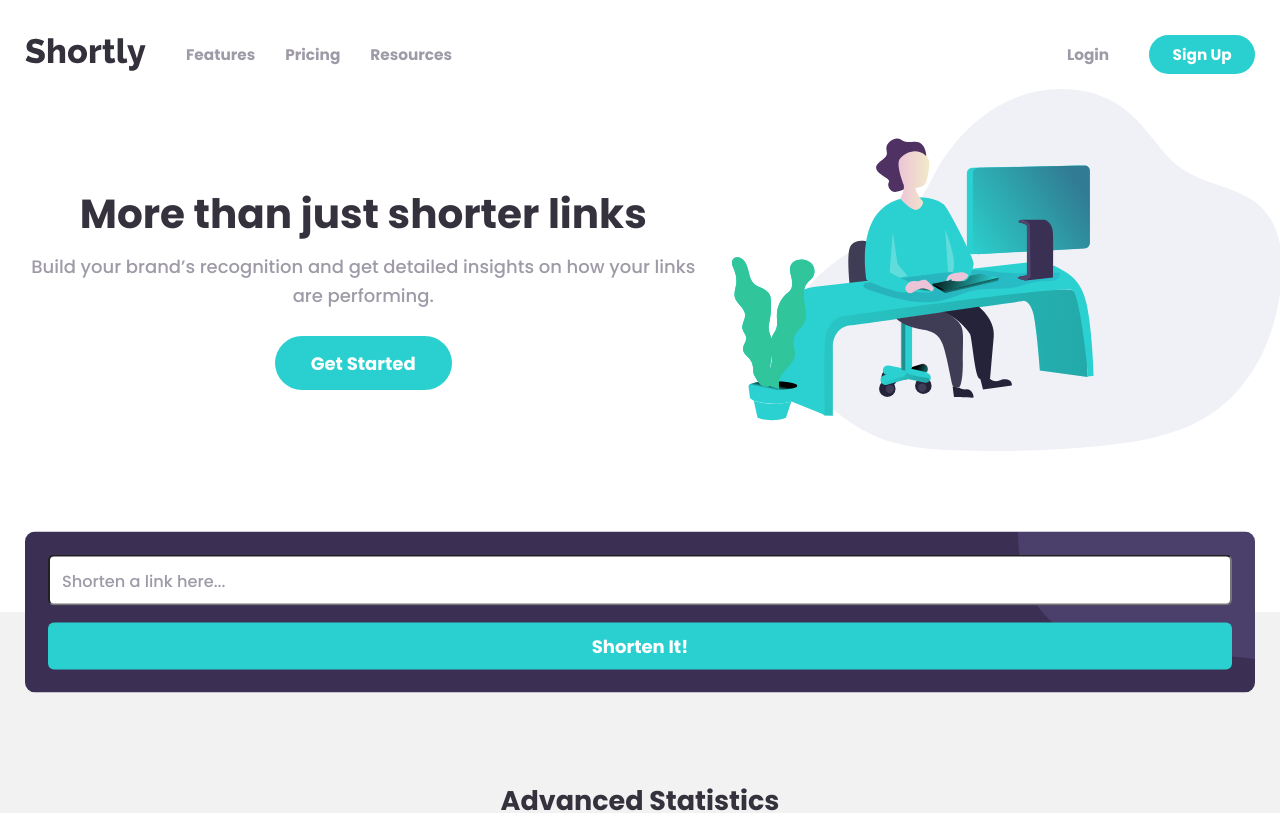
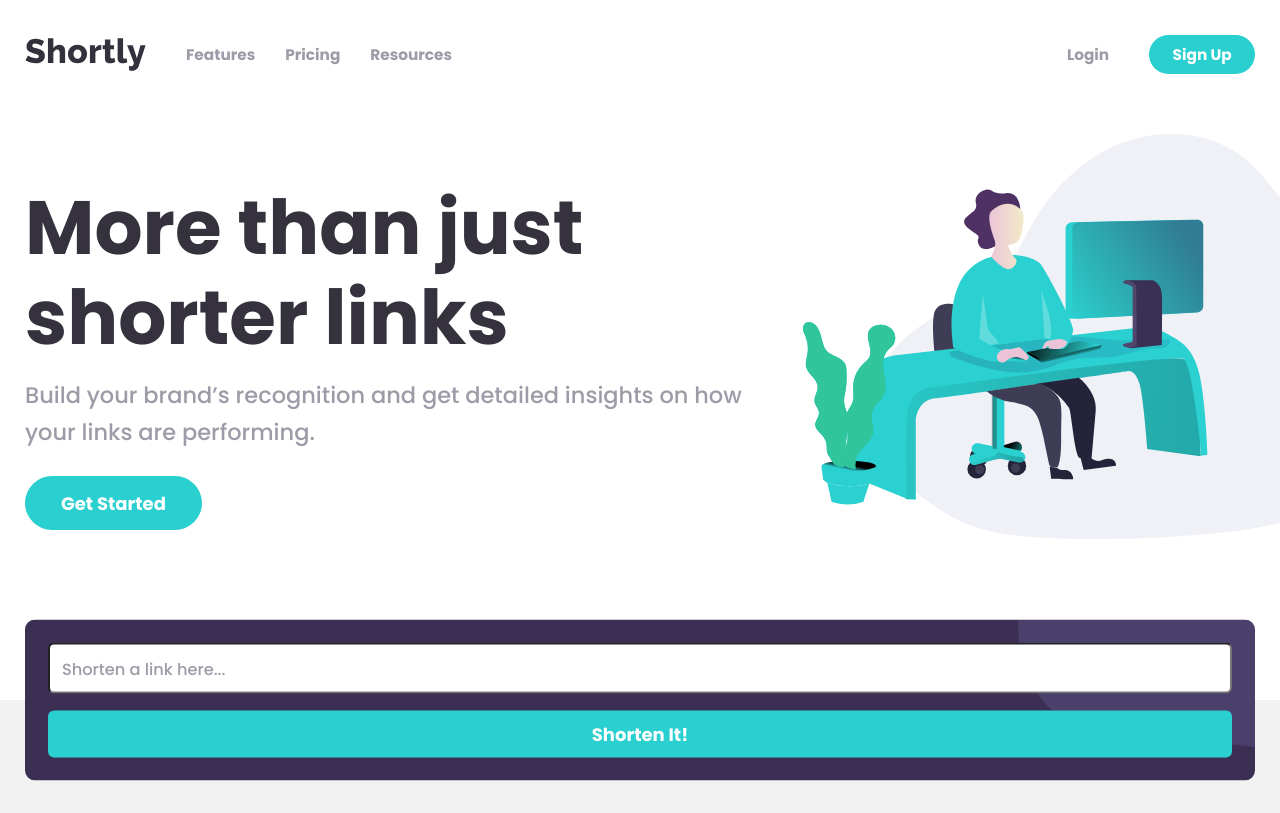
Before and after one commit to LukZap/URL-shortening-API-landing-page, an Angular app: page / in a window 1280 px wide. Shown: the top 813 px of the page. Built offline with nearby package versions, Linux system fonts and the light colour scheme.

Commit message:
top-section responsive changes

```diff
--- a/src/app/app.component.html
+++ b/src/app/app.component.html
@@ -1,15 +1,15 @@
-<header>
+<header [ngStyle.gt-xs]="{'margin-bottom': '45px'}">
   <div fxLayout="row" fxLayoutAlign="space-between center" fxLayoutAlign.gt-md="start center">
     <img src="../assets/images/logo.svg" alt="Shortly logo">
     <div class="header__menu-container" fxLayout="row" fxLayoutAlign="space-between center" fxShow
       [fxHide.lt-md]="true">
       <div fxLayout="row" fxLayoutGap="30px">
-        <h5 class="header__menu-item">Features</h5>  <!-- change to buttons? -->
+        <h5 class="header__menu-item">Features</h5> <!-- change to buttons? -->
         <h5 class="header__menu-item">Pricing</h5>
         <h5 class="header__menu-item">Resources</h5>
       </div>
       <div fxLayout="row" fxLayoutAlign="space-evenly center" fxLayoutGap="40px">
-        <h5 class="header__menu-item">Login</h5>  <!-- change to buttons? -->
+        <h5 class="header__menu-item">Login</h5> <!-- change to buttons? -->
         <button class="small rounded">Sign Up</button>
       </div>
     </div>
@@ -17,9 +17,9 @@
       <i class="fas fa-bars"></i>
     </button>
   </div>
-  <div class="hamburger-menu" *ngIf="showMenu" [@enterAnimation] fxLayout="column" fxLayoutAlign="space-evenly center" fxHide
-    [fxShow.lt-md]="true">
-    <h3 class="hamburger-menu__menu-item">Features</h3>  <!-- change to buttons? -->
+  <div class="hamburger-menu" *ngIf="showMenu" [@enterAnimation] fxLayout="column" fxLayoutAlign="space-evenly center"
+    fxHide [fxShow.lt-md]="true">
+    <h3 class="hamburger-menu__menu-item">Features</h3> <!-- change to buttons? -->
     <h3 class="hamburger-menu__menu-item">Pricing</h3>
     <h3 class="hamburger-menu__menu-item">Resources</h3>
     <div class="hamburger-menu__separator"></div>
@@ -28,18 +28,22 @@
   </div>
 </header>
 
-
-<div class="top-section" fxLayout="column" fxLayoutAlign="space-between center" fxLayout.gt-xs="row">
-  <img class="top-section__image" fxFlexAlign.xs="start" fxFlexOrder.gt-xs="1" [ngStyle.sm]="{width: '60%'}"
-    src="../assets/images/illustration-working.svg" alt="Man sitting at the desk" />
-  <div [ngStyle.gt-xs]="{'min-width': '55%', 'margin-right': '30px'}" fxLayout="column"
+<!-- add margin to body -->
+<!-- not too much styles on that template? -->
+<div class="top-section" fxLayout="column" fxLayout.gt-xs="row" fxLayoutAlign="space-between center">
+  <img class="top-section__image" fxFlexAlign.xs="start" fxFlexOrder.gt-xs="1" [ngStyle.xs]="{'max-width': '705px'}"
+    [ngStyle.sm]="{width: '60%'}" [ngStyle.gt-sm]="{width: '50%'}" src="../assets/images/illustration-working.svg"
+    alt="Man sitting at the desk" />
+  <div [ngStyle.gt-xs]="{'min-width': '55%', 'margin-right': '30px'}"
+    [ngStyle.gt-md]="{ 'text-align': 'left', 'min-width': '60%', 'margin-right': '40px'}" fxLayout="column"
     fxLayoutAlign="space-between center">
-    <h1 class="top-section__title">More than just shorter links</h1>
-    <p class="top-section__text">
+    <h1 class="top-section__title" [ngStyle.md]="{'font-size': '3rem'}" [ngStyle.gt-md]="{'font-size': '4.2rem'}">
+      More than just shorter links</h1>
+    <p class="top-section__text" [ngStyle.gt-sm]="{'font-size': '1.13rem'}" [ngStyle.gt-md]="{'font-size': '1.25rem'}">
       Build your brand’s recognition and get detailed insights
       on how your links are performing.
     </p>
-    <button class="top-section__button rounded">Get Started</button>
+    <button class="top-section__button rounded" fxFlexAlign.gt-md="start">Get Started</button>
   </div>
 </div>
 
--- a/src/app/app.component.scss
+++ b/src/app/app.component.scss
@@ -65,7 +65,7 @@ header {
     overflow: hidden;
 
     &__image {
-      max-width: 550px;
+      max-width: 750px;
       width: 152%;
     }
 
--- a/src/styles/reset.css
+++ b/src/styles/reset.css
@@ -232,10 +232,10 @@ button {
     -moz-appearance: none;
 }
 
-button:hover,
+/* button:hover,
 button:focus {
-    /* background: #0053ba; */
-}
+    background: #0053ba;
+} */
 
 button:focus {
     outline: 1px solid #fff;
```
